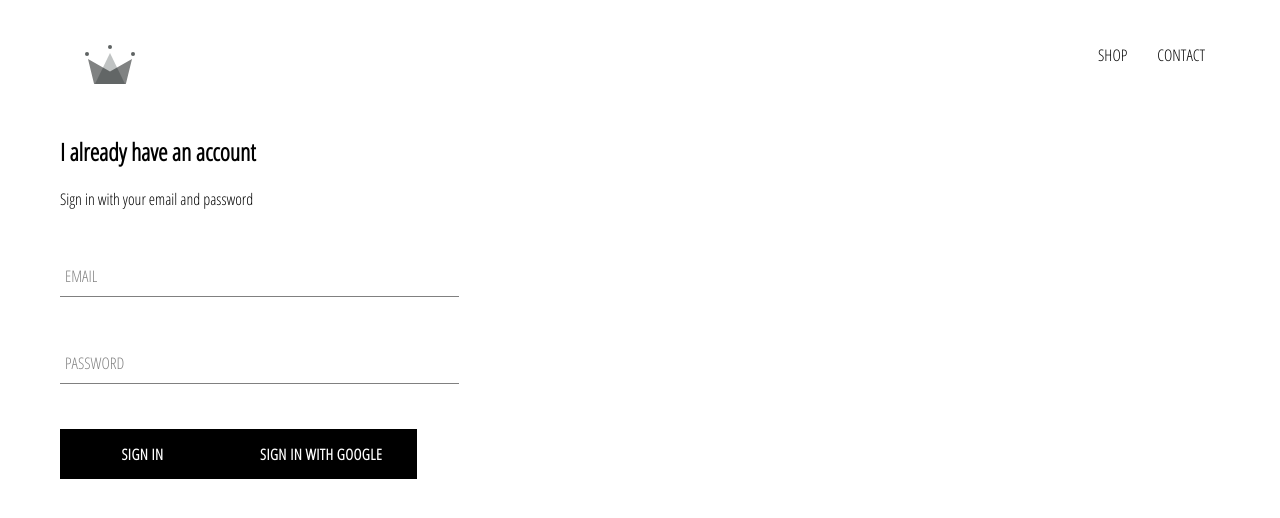
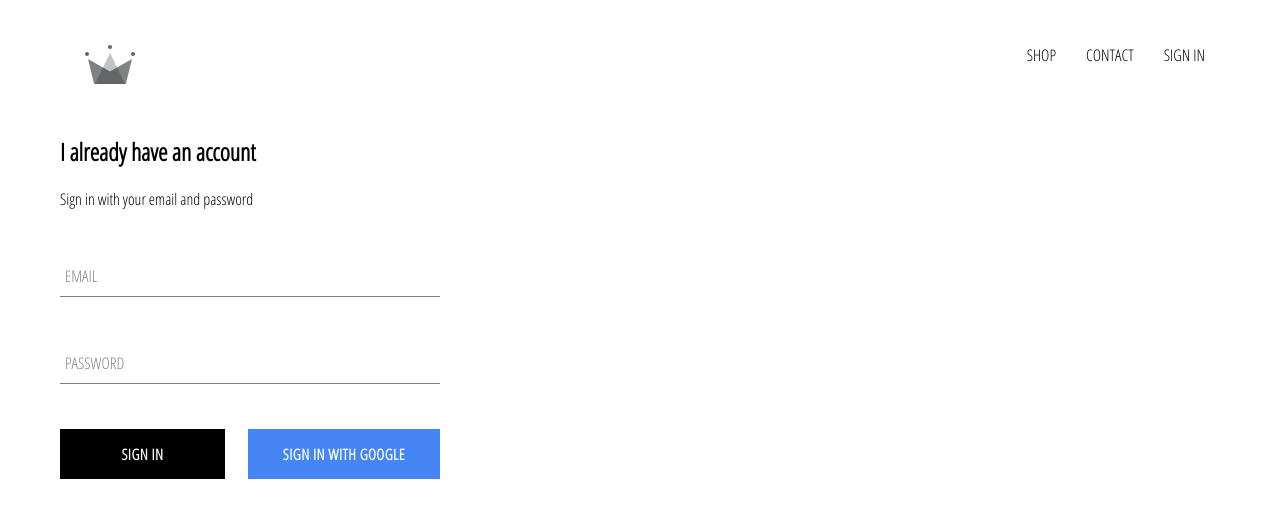
Before and after one commit to abhishekvtangod/the-wardrobe, a React (Create React App) app: page /signin in a window 1280 px wide. Shown: the top 518 px of the page. Built offline with nearby package versions, Linux system fonts and the light colour scheme; no server answers.

Commit message:
auth added

```diff
--- a/src/App.css
+++ b/src/App.css
@@ -7,3 +7,7 @@
     text-decoration: none;
     color: black;
 }
+
+* {
+    box-sizing: border-box ;
+}
--- a/src/App.js
+++ b/src/App.js
@@ -8,12 +8,34 @@
 import SignInAndSignUpPage from './pages/sign-in-and-sign-up/sign-in-and-sign-up.component';
 import Header from './components/header/header.component'
 
+import {auth} from './firebase/firebase.utils';
 
 
-function App() {
+// function App() {
+class App extends React.Component{
+  constructor(){
+    super();
+
+    this.state = {
+      currentUser : null
+    }
+  }
+  unsubscribeFromAuth = null;
+
+  componentDidMount(){
+    this.unsubscribeFromAuth = auth.onAuthStateChanged(user => {
+      this.setState({currentUser:user});
+      console.log(user);
+    })
+  }
+  componentWillUnmount(){
+    this.unsubscribeFromAuth();
+  }
+
+  render(){
     return (
       <div>
-        <Header/>
+          <Header currentUser={this.state.currentUser}/>
           <Switch>
             <Route exact path = '/' component={HomePage}/>
             <Route path='/shop' component={ShopPage}/>
@@ -23,4 +45,6 @@
     );
   }
 
+}
+
 export default App;
--- a/src/components/custom-button/custom-button.component.jsx
+++ b/src/components/custom-button/custom-button.component.jsx
@@ -2,8 +2,11 @@
 
 import './custom-button.styles.scss';
 
-const CustomButton = ({children , ...otherProps}) => (
-    <button className='custom-button' {...otherProps}>
+const CustomButton = ({children ,isGoogleSignIn, ...otherProps}) => (
+    <button
+        className={`${isGoogleSignIn ? 'google-sign-in':'' } custom-button`}
+        {...otherProps}
+    >
         {children}
     </button>
 );
--- a/src/components/custom-button/custom-button.styles.scss
+++ b/src/components/custom-button/custom-button.styles.scss
@@ -19,4 +19,14 @@
       color: black;
       border: 1px solid black;
     }
+    &.google-sign-in{
+      background-color: #4585f4;
+      color: white;
+
+      &:hover{
+        background-color: #357ae8;
+        border: none;
+      }
+    }
+
   }
--- a/src/components/header/header.component.jsx
+++ b/src/components/header/header.component.jsx
@@ -1,10 +1,12 @@
 import React from 'react';
 import {Link} from 'react-router-dom';
+
+import {auth} from '../../firebase/firebase.utils';
 
 import {ReactComponent as Logo} from '../../assets/crown.svg';
 import './header.styles.scss';
 
-const Header = () => (
+const Header = ({currentUser}) => (
     <div className='header'>
         <Link className='logo-container' to='/'>
             <Logo className='logo'/>
@@ -16,6 +18,14 @@
             <Link className='option' to='/shop'>
                 CONTACT
             </Link>
+            {
+                currentUser ?
+                <div className='option' onClick={() => auth.signOut()}> SIGN OUT</div>
+                :
+                <Link className='option' to='/signin'>
+                    SIGN IN
+                </Link>
+            }
         </div>
     </div>
 )
--- a/src/components/header/header.styles.scss
+++ b/src/components/header/header.styles.scss
@@ -20,6 +20,7 @@
 
       .option {
         padding: 10px 15px;
+        cursor: pointer;
       }
     }
   }
--- a/src/components/sign-in/sign-in.component.jsx
+++ b/src/components/sign-in/sign-in.component.jsx
@@ -54,9 +54,12 @@
                     label = "password"
                     required
                 />
-
-                <CustomButton type='submit' children='Submit'>Sign In</CustomButton>
-                <CustomButton onClick={signInWithGoogle}>Sign In With Google</CustomButton>
+                <div className='button'>
+                    <CustomButton type='submit' children='Submit'>Sign In</CustomButton>
+                    <CustomButton onClick={signInWithGoogle} isGoogleSignIn>
+                        Sign In With Google
+                    </CustomButton>
+                </div>
             </form>
         </div>
         )
--- a/src/components/sign-in/sign-in.styles.scss
+++ b/src/components/sign-in/sign-in.styles.scss
@@ -1,9 +1,13 @@
 .sign-in{
-    width: 30vw;
+    width: 380px;
     display: flex;
     flex-direction: column;
 
     .title{
         margin: 10px 0;
     }
+    .button{
+        display: flex;
+        justify-content: space-between;
+    }
 }
```
Lines whose indentation alone changed are shown as unchanged.
